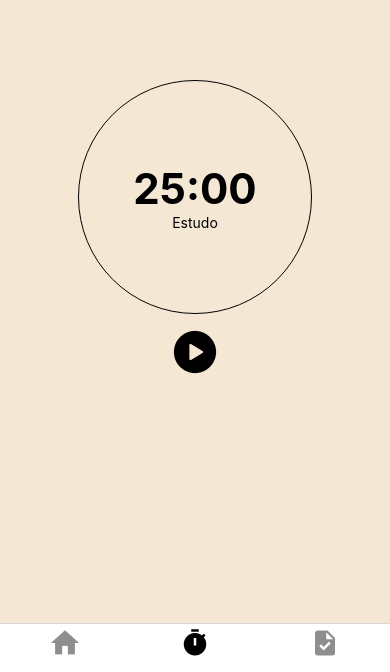
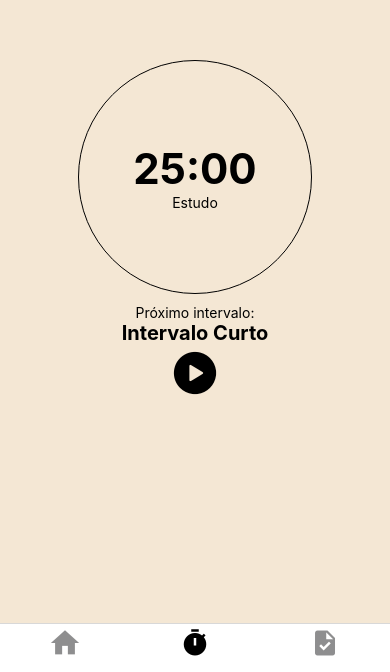
Before and after one commit to gabrielvedova/doropomo, a React Native app in the folder doropomo/: screen /Timer in a window 390 px wide. Shown: the part 172-844 px from the top of the page. Built offline with nearby package versions, Linux system fonts and the light colour scheme.

Commit message:
feat(Timer, Intervals): pass next interval state and update display logic

```diff
--- a/doropomo/src/components/timer/Intervals.js
+++ b/doropomo/src/components/timer/Intervals.js
@@ -10,6 +10,8 @@ export default ({
   shortBreak = 300,
   longBreak = 900,
   isRunning,
+  setIsRunning,
+  setNextCurrent,
 }) => {
   const totalIntervals = Math.floor(cycleTime * 2 * totalCycles); // Total de intervalos de estudo e pausa
 
@@ -69,14 +71,21 @@ export default ({
                 const updatedStudyTime = totalStudyTime + study;
                 setTotalStudyTime(updatedStudyTime);
                 saveStudyTime(updatedStudyTime);
+                setNextCurrent(
+                  nextInterval + (1 % 2) !== 0 && qntdIntervals < 3
+                    ? "Intervalo Curto"
+                    : "Intervalo Longo"
+                );
               } else if (nextInterval % 2 !== 0 && qntdIntervals < 3) {
                 setCurrentType("shortBreak");
                 setTimerDuration(shortBreak);
                 setQntdIntervals(qntdIntervals + 1);
+                setNextCurrent("Estudo");
               } else if (nextInterval % 2 !== 0 && qntdIntervals >= 3) {
                 setCurrentType("longBreak");
                 setTimerDuration(longBreak);
                 setQntdIntervals(0);
+                setNextCurrent("Estudo");
               }
             } else {
               setCurrentType("done");
--- a/doropomo/src/views/Timer.js
+++ b/doropomo/src/views/Timer.js
@@ -1,4 +1,4 @@
-import React, { useContext } from "react";
+import React, { useContext, useState } from "react";
 import { Text, View, TouchableOpacity, StyleSheet } from "react-native";
 import { TimerContext } from "../context/TimerContext";
 import Intervals from "../components/timer/Intervals";
@@ -7,7 +7,8 @@ import Ionicons from "@expo/vector-icons/Ionicons";
 
 export default ({ showButton = true }) => {
   const { isRunning, setIsRunning } = useContext(TimerContext);
-
+  const [nextCurrent, setNextCurrent] = useState("Intervalo Curto");
+  console.log("Próximo intervalo: ", nextCurrent);
   return (
     <View
       style={[
@@ -15,8 +16,24 @@ export default ({ showButton = true }) => {
         { backgroundColor: showButton && colors.background },
       ]}
     >
-      <Intervals isRunning={isRunning} />
+      <Intervals
+        isRunning={isRunning}
+        setIsRunning={setIsRunning}
+        setNextCurrent={setNextCurrent}
+      />
       {showButton && (
+        <>
+          <View
+            style={{
+              alignItems: "center",
+              justifyContent: "center",
+            }}
+          >
+            <Text>Próximo intervalo:</Text>
+            <Text style={{ fontWeight: "bold", fontSize: 20 }}>
+              {nextCurrent}
+            </Text>
+          </View>
           <TouchableOpacity onPress={() => setIsRunning(!isRunning)}>
             <Ionicons
               name={isRunning ? "pause-circle" : "play-circle"}
@@ -24,6 +41,7 @@ export default ({ showButton = true }) => {
               color="#000"
             />
           </TouchableOpacity>
+        </>
       )}
     </View>
   );
```
Lines whose indentation alone changed are shown as unchanged.
